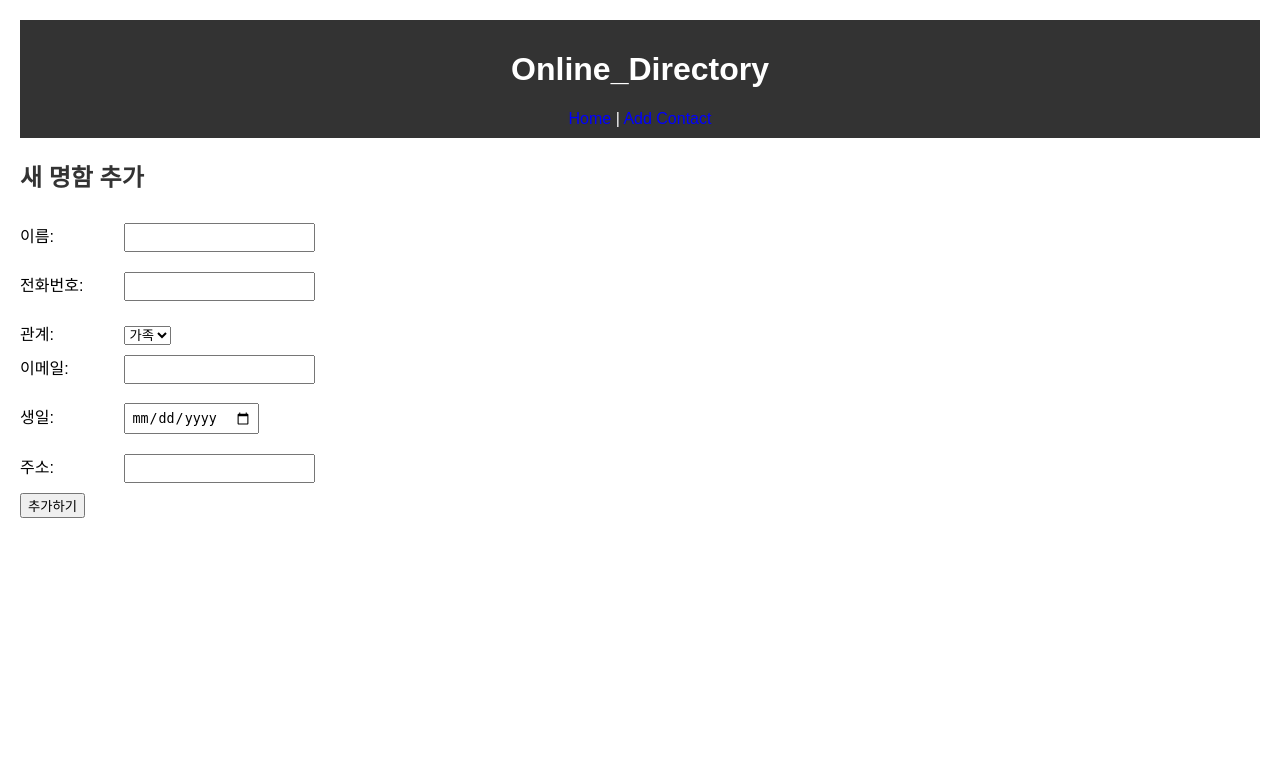
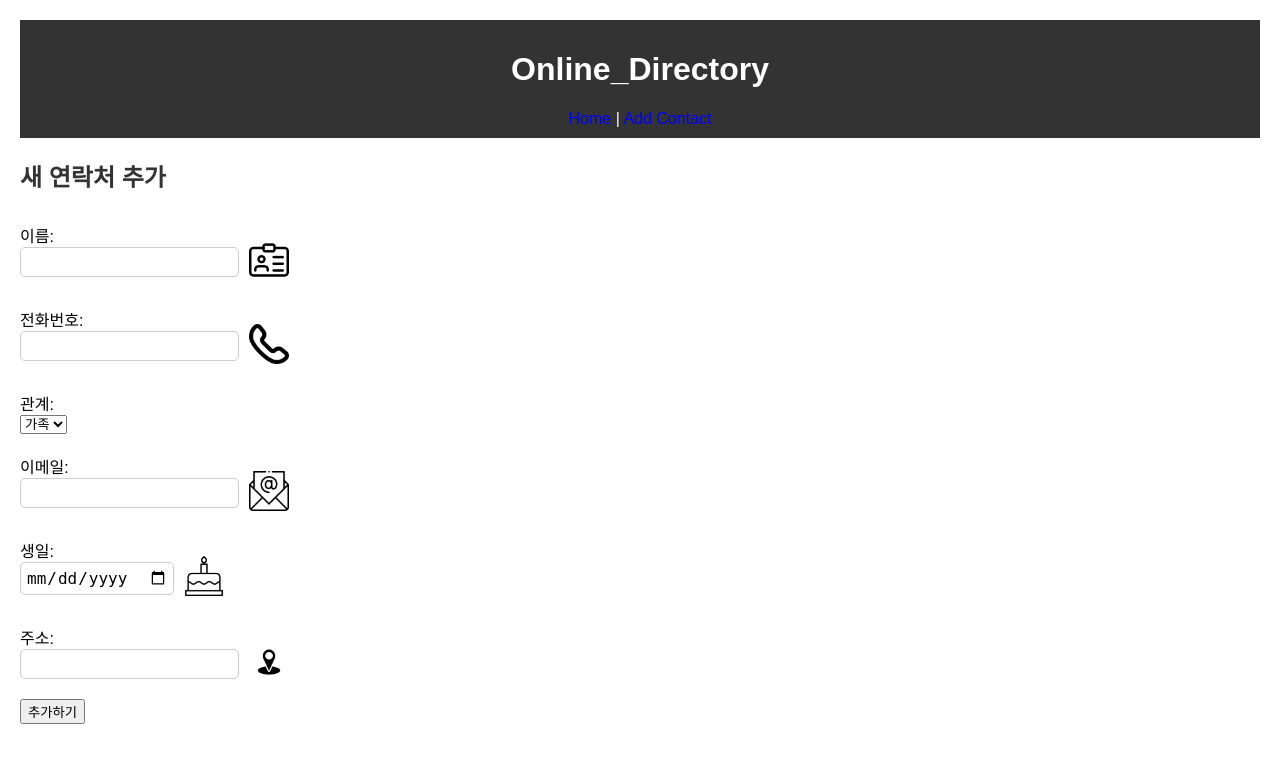
Before and after one commit to DaveLEE777/online_directory, a Flask app: page /add in a window 1280 px wide. Shown: the top 763 px of the page. Run offline with Flask 3, Linux system fonts and the light colour scheme.

Commit message:
feat: add images and custom input fuctionality
implement dropdown menu for relation field with "기타"
create togglecustominput() function to display input field when "기타" is selected
add images next to input field

```diff
--- a/app.py
+++ b/app.py
@@ -29,10 +29,13 @@ def add_contact():
     if request.method == 'POST':
         name = request.form['name']
         phone = request.form['phone']
+
         email = request.form.get('email')
         birthday = request.form.get('birthday')
         address = request.form.get('address')
         relation = request.form.get('relation')
+        if relation == '기타':
+            relation = request.form.get('custom_relation')
 
         new_contact = Contact(name=name, phone=phone, email=email, birthday=birthday, address=address, relation=relation)
         db.session.add(new_contact)
--- a/static/style.css
+++ b/static/style.css
@@ -34,3 +34,25 @@ form input {
     padding: 5px;
     margin-bottom: 10px;
 }
+
+.input-group {
+    display: flex;
+    align-items: center;
+    margin-bottom: 10px;  /* 입력 필드 간 간격 */
+}
+
+.input-group input {
+
+
+    font-size: 16px;
+    border: 1px solid #ccc;
+    border-radius: 5px;
+}
+
+.input-group img {
+    width: 40px;         /* 이미지 크기 조정 */
+    height: 40px;
+    margin-left: 10px;    /* 이미지와 입력 필드 사이의 간격 */
+
+    transform: translateY(-7px);
+}
--- a/templates/add_contact.html
+++ b/templates/add_contact.html
@@ -1,34 +1,78 @@
 {% extends 'base.html' %}
 
 {% block content %}
-<h2>새 명함 추가</h2>
+<h2>새 연락처 추가</h2>
 <form action="{{ url_for('add_contact') }}" method="post">
     <label for="name">이름:</label>
-    <input type="text" name="name" required><br>
+    <div class="input-group">
+        <input type="text" name="name" id="name" required>
+        <img src="{{ url_for('static', filename='name_pic.png') }}">
+    </div>
 
     <label for="phone">전화번호:</label>
-    <input type="text" name="phone" required><br>
+    <div class="input-group">
+        <input type="text" name="phone" required><br>
+        <img src="{{ url_for('static', filename='call_pic.png')}}">
+    </div>
+
 
     <label for="relation">관계:</label>
-    <select name="relation" required>
-        <option value="가족">가족</option>
-        <option value="친구">친구</option>
-        <option value="회사">회사</option>
-        <option value="학교">학교</option>
-        <option value="상사">상사</option>
-    </select><br>
+    <div class="input-group">
+        <select name="relation" id="relation" required onchange="togglecustominput()">
+            <option value="가족">가족</option>
+            <option value="친구">친구</option>
+            <option value="회사">회사</option>
+            <option value="학교">학교</option>
+            <option value="기타">기타</option>
+
+        </select>
+        <input type="text" id="customrelation" name="custom_relation" placeholder="기타" style="display: none; margin-top: 10px">
+
+    </div>
+
+
+    <label for="email">이메일:</label>
+    <div class="input-group">
+        <input type="email" name="email">
+        <img src="{{ url_for('static', filename='email_pic.png')}}">
+    </div>
+
+    <label for="birthday">생일:</label>
+    <div class="input-group">
+        <input type="date" name="birthday">
+        <img src="{{ url_for('static', filename='bir_pic.png')}}">
+    </div>
+    <label for="address">주소:</label>
+    <div class="input-group">
+        <input type="text" name="address">
+        <img src="{{ url_for('static', filename='add_pic.png')}}">
+    </div>
+    <button type="submit">추가하기</button>
+</form>
 
 
 
-    <label for="email">이메일:</label>
-    <input type="email" name="email"><br>
 
-    <label for="birthday">생일:</label>
-    <input type="date" name="birthday"><br>
 
-    <label for="address">주소:</label>
-    <input type="text" name="address"><br>
+<script>
+    function togglecustominput() {
+        const relationselect = document.getElementById('relation');
+        const custominput = document.getElementById('customrelation');
 
-    <button type="submit">추가하기</button>
-</form>
+        if(relationselect.value == '기타'){
+            custominput.style.display = 'block';
+            custominput.required = true;
+        }
+        else{
+            custominput.style.display = 'none';
+            custominput.required = false;
+        }
+    }
+</script>
+
+
+
+
+
+
 {% endblock %}
```
Also changed, not shown: instance/contacts.db, static/add_pic.png (renamed from add_pic.png), static/arr_pic.png (renamed from arr_pic.png), static/bir_pic.png (renamed from bir_pic.png), static/call_pic.png (renamed from call_pic.png), static/dal_pic.png (renamed from dal_pic.png), static/dir_pic.png (renamed from dir_pic.png), static/email_pic.png (renamed from email_pic.png), static/name_pic.png (renamed from name_pic.png).
